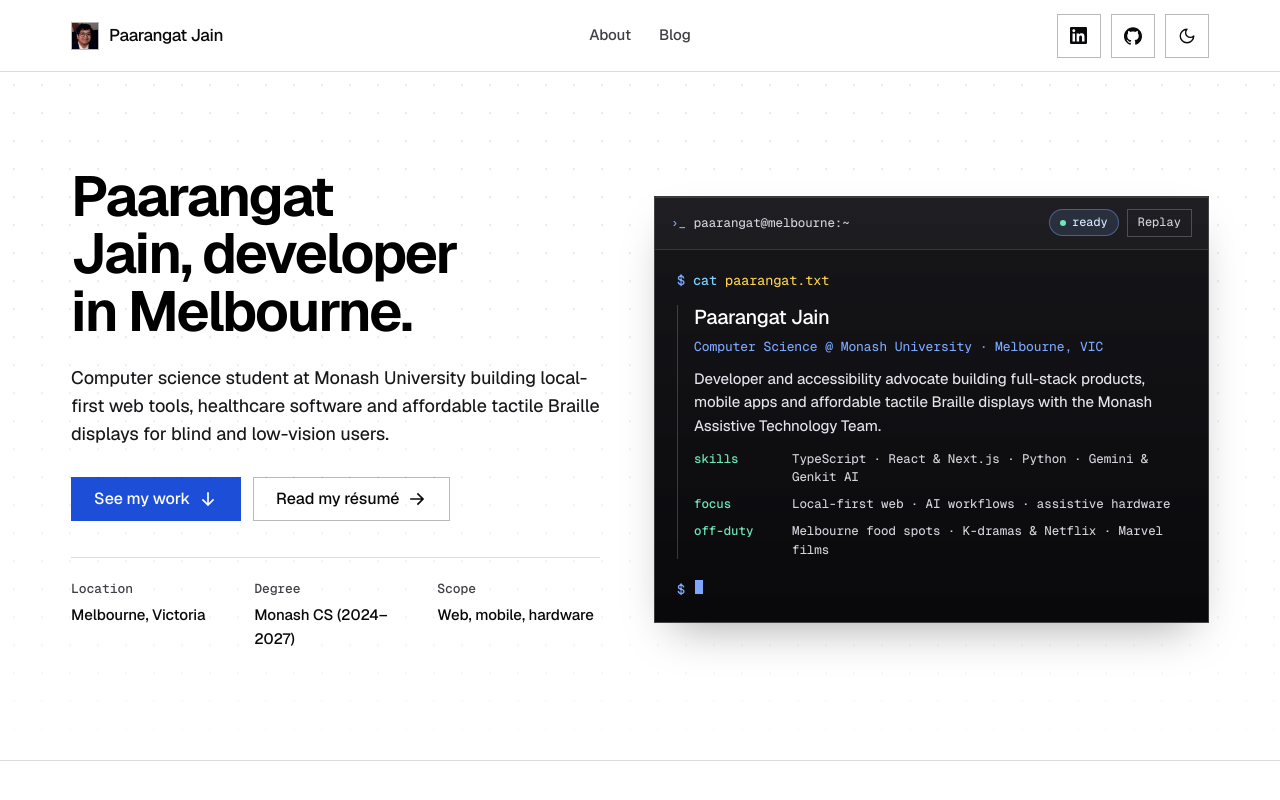
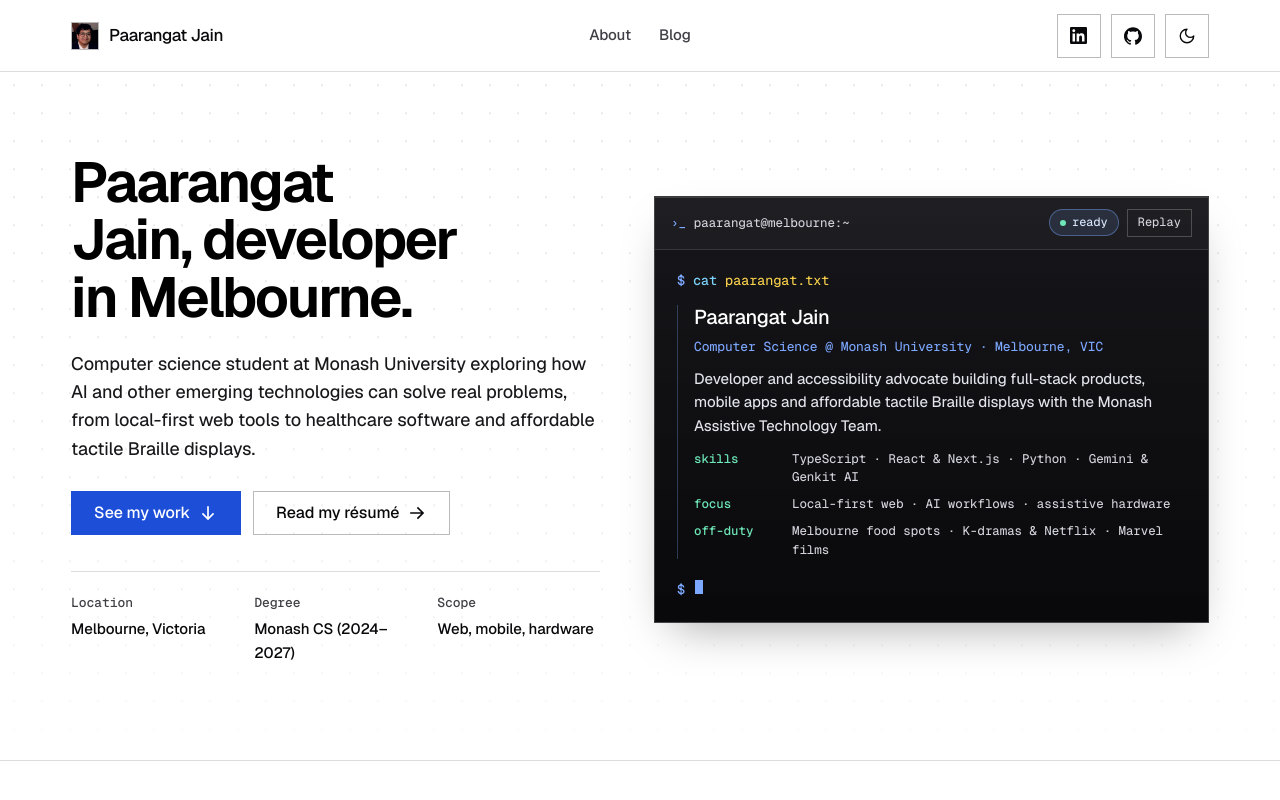
Before and after one commit to pjrus/p-jain-dev, a SvelteKit app: page / in a window 1280 px wide. Shown: the top 800 px of the page. Built offline with nearby package versions, Linux system fonts and the light colour scheme.

Commit message:
Reframe hero blurb around AI and emerging tech

```diff
--- a/src/routes/+page.svelte
+++ b/src/routes/+page.svelte
@@ -187,7 +187,7 @@
     <div class="hero-copy">
       <h1 id="hero-title">Paarangat Jain, developer in Melbourne.</h1>
       <p class="hero-intro">
-        Computer science student at Monash University building local-first web tools, healthcare software and affordable tactile Braille displays for blind and low-vision users.
+        Computer science student at Monash University exploring how AI and other emerging technologies can solve real problems, from local-first web tools to healthcare software and affordable tactile Braille displays.
       </p>
 
       <div class="hero-actions">
```
